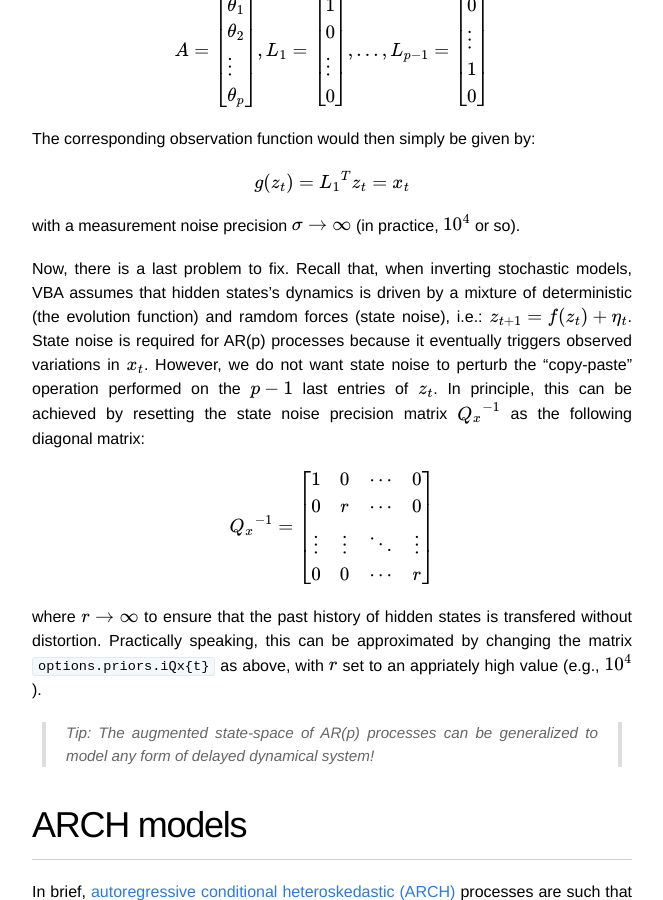
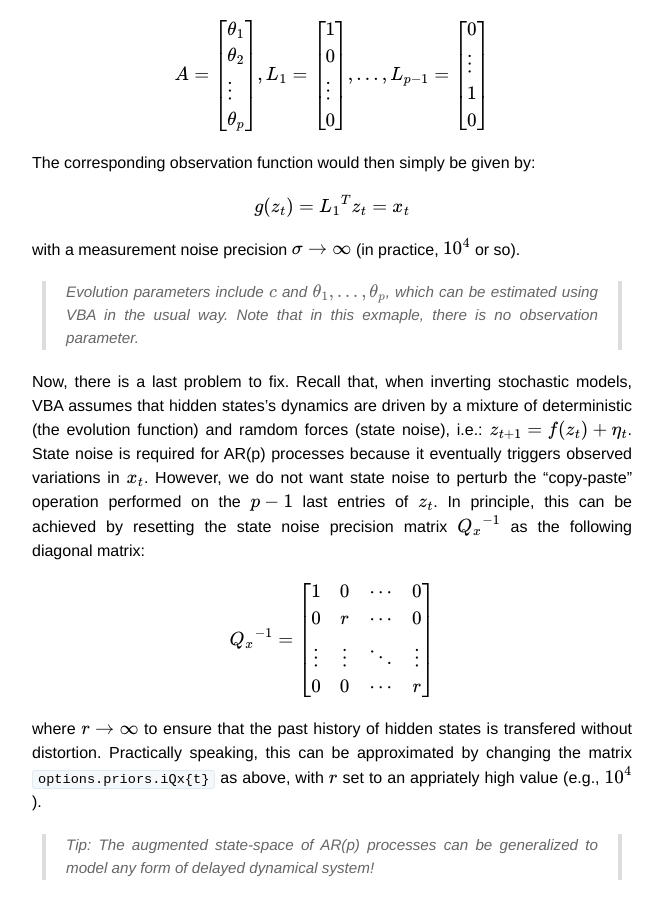
Before and after one commit to MBB-team/VBA-toolbox, a Jekyll site: the page built from _wiki/generativeModels.md, in a window 1280 px wide and 900 px high, scrolled down 2414 px. Shown: the whole window, without its empty margins (308-971 px from the left). Built offline with Jekyll 4.4.1, drawn with Linux system fonts in a browser that asks for light colours; nearby versions of some CDN libraries; formulas are drawn with MathJax 3; some of the changed text lies outside the part shown.

Commit message:
Update generativeModels.md

```diff
--- a/_wiki/generativeModels.md
+++ b/_wiki/generativeModels.md
@@ -28,7 +28,7 @@
 
 where $$\theta$$ and $$\beta$$ are constant parameters, $$\mu$$ is the long-term mean of the process, and $$dW(t)$$ is a [Wiener process](https://en.wikipedia.org/wiki/Wiener_process). As can be seen in the equation above, the process is expected to exhibit some form of [regression to the mean](https://en.wikipedia.org/wiki/Regression_toward_the_mean), because deviations from the mean $$\mu-x(t)$$ effectively induce restoring forces.
 
-VBA can approximate such continuous process using the following evolution function: $$f(x_t)=x_t+\Delta t \left(\mu-x_t\right)$$, where $$\Delta t$$ is the discretization step. The continuous limit is obtained by increasing the number of recursive calls to the evolution function between two time samples (e.g., by setting VBA's micro-time resolution to `options.decim = 10` or more).
+VBA can approximate such continuous process using the following evolution function: $$f(x_t)=x_t+\Delta t \theta\left(\mu-x_t\right)$$, where $$\Delta t$$ is the discretization step. Evolution parameters now include both $$\mu$$ and $$\theta$$. The continuous limit is obtained by increasing the number of recursive calls to the evolution function between two time samples (e.g., by setting VBA's micro-time resolution to `options.decim = 10` or more).
 
 
 # Auto-regressive AR(p) models
@@ -57,7 +57,9 @@
 
 with a measurement noise precision $$\sigma \rightarrow \infty$$  (in practice, $$10^4$$ or so).
 
-Now, there is a last problem to fix. Recall that, when inverting stochastic models, VBA assumes that hidden states's dynamics is driven by a mixture of deterministic (the evolution function) and ramdom forces (state noise), i.e.: $$z_{t+1} = f(z_t) + \eta_t$$. State noise is required for AR(p) processes because it eventually triggers observed variations in $$x_t$$. However, we do not want state noise to perturb the "copy-paste" operation performed on the $$p-1$$ last entries of $$z_t$$. In principle, this can be achieved by resetting the state noise precision matrix $${Q_x}^{-1}$$ as the following diagonal matrix:
+> Evolution parameters include $$c$$ and $$\theta_1,...,\theta_p$$, which can be estimated using VBA in the usual way. Note that in this exmaple, there is no observation parameter.
+
+Now, there is a last problem to fix. Recall that, when inverting stochastic models, VBA assumes that hidden states's dynamics are driven by a mixture of deterministic (the evolution function) and ramdom forces (state noise), i.e.: $$z_{t+1} = f(z_t) + \eta_t$$. State noise is required for AR(p) processes because it eventually triggers observed variations in $$x_t$$. However, we do not want state noise to perturb the "copy-paste" operation performed on the $$p-1$$ last entries of $$z_t$$. In principle, this can be achieved by resetting the state noise precision matrix $${Q_x}^{-1}$$ as the following diagonal matrix:
 
 $$ {Q_x}^{-1} = \left[\begin{array}{cccc} 1 & 0 & \cdots & 0 \\ 0 & r & \cdots & 0 \\ \vdots & \vdots & \ddots & \vdots \\ 0 & 0 & \cdots & r  \end{array}\right] $$
 
@@ -89,6 +91,8 @@
 $$ L_1 = \left[\begin{array}{l} 1 \\ 0 \end{array}\right],L_2 = \left[\begin{array}{l} 0 \\ 1 \end{array}\right] $$
 
 Since the deterministic flow of dummy states is null, their stochastic dynamics are solely driven by state noise, i.e. $$w_t = \eta_t$$.
+
+> Both the native deterministic flow $$a(x)$$ and the state-dependent standard-deviation $$\beta(x)$$ can be parameterized, eventually yielding evolution parameters that can be estimated using VBA.
 
 Third, one resets the state noise precision matrix $${Q_x}^{-1}$$ as follows:
 
```
